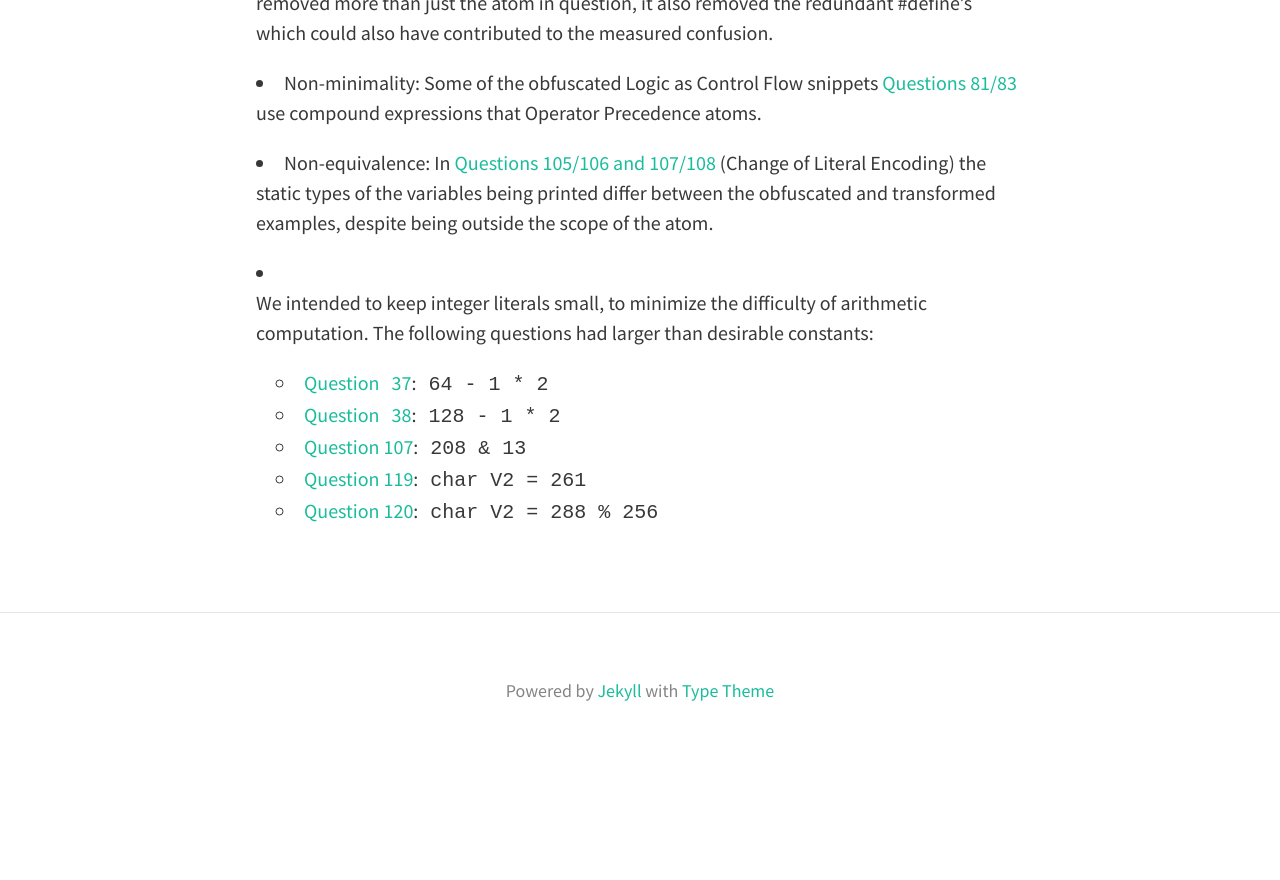
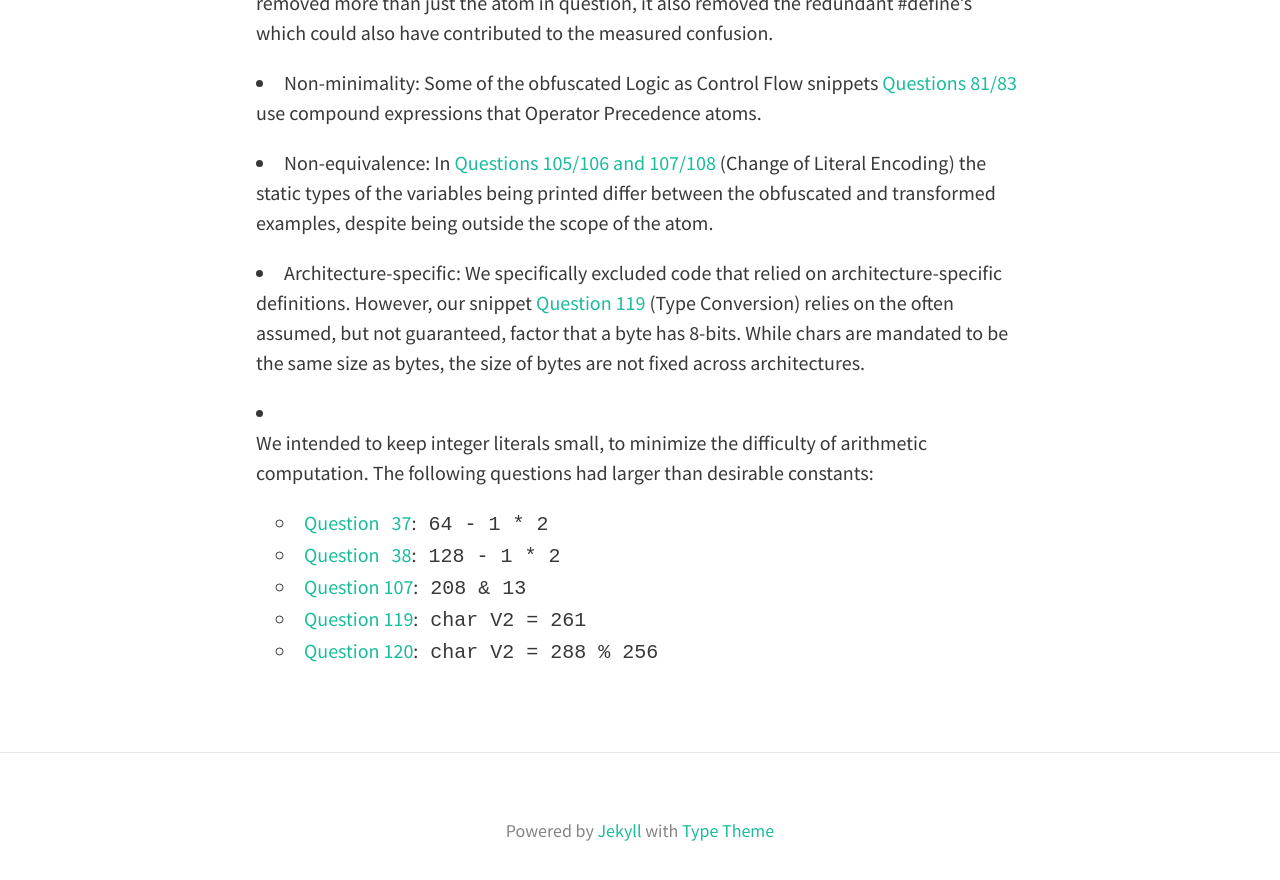
Before and after one commit to AtomsofConfusion/AtomsofConfusion.github.io, a Jekyll site: the page built from 2016-snippet-study/errata.md, in a window 1280 px wide and 900 px high, scrolled down 1504 px. Shown: the top 880 px of the window. Built offline with Jekyll 4.4.1, drawn with Linux system fonts in a browser that asks for light colours; nearby versions of some CDN libraries; before the commit the page ends 2272 px from its top, so only the background shows below that.

Commit message:
8-bit-byte errata

```diff
--- a/2016-snippet-study/errata.md
+++ b/2016-snippet-study/errata.md
@@ -47,6 +47,14 @@ necessary statistical significance to be considered an atom at this phase.
   obfuscated and transformed examples, despite being outside the scope of the
   atom.
 
+<a name="8_bit_byte"></a>
+* Architecture-specific: We specifically excluded code that relied on
+  architecture-specific definitions. However, our
+  snippet [Question 119](questions#q119) (Type Conversion) relies on the often
+  assumed, but not guaranteed, factor that a byte has 8-bits. While chars are
+  mandated to be the same size as bytes, the size of bytes are not fixed across
+  architectures.
+
 <a name="big_literal"></a>
 * We intended to keep integer literals small, to minimize the difficulty of arithmetic computation. The following questions had larger than desirable constants:
 
--- a/_data/snippet_questions_wide.csv
+++ b/_data/snippet_questions_wide.csv
@@ -628,7 +628,7 @@ void main(){
    }
 
    printf(""%d %d\n"", V1, V2);
-}","2 7","Non-confusing","Logic as Control Flow",""
+}","2 7","Non-confusing","Logic as Control Flow","logic_precedence"
 "42",84,83,"void main() {
    int V1 = 3;
    int V2 = 5;
@@ -652,7 +652,7 @@ void main(){
    }
 
    printf(""%d %d %d\n"", V1, V2, V3);
-}","11 11 10","Non-confusing","Logic as Control Flow",""
+}","11 11 10","Non-confusing","Logic as Control Flow","logic_precedence"
 "43",86,85,"void main() {
    int V1[5];
    V1[4] = 3;
@@ -916,7 +916,7 @@ void main() {
    char V2 = V1 % 256;
 
    printf(""%d\n"", V2);
-}","32","Non-confusing","Type Conversion","big_literal"
+}","32","Non-confusing","Type Conversion","8_bit_byte"
 "61",122,121,"void main() {
    int V1 = 0;
    int V2 = 2;
```
